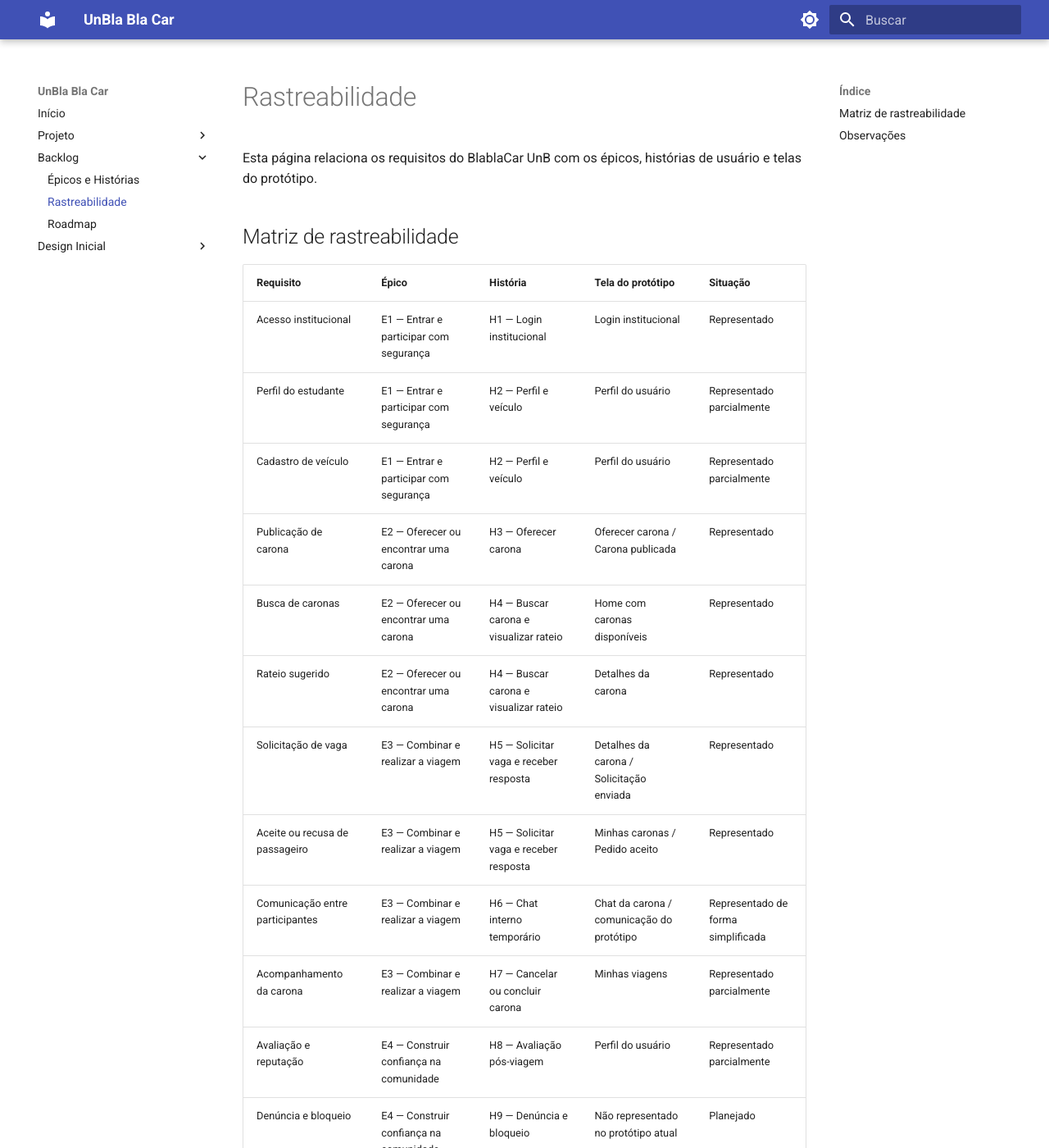
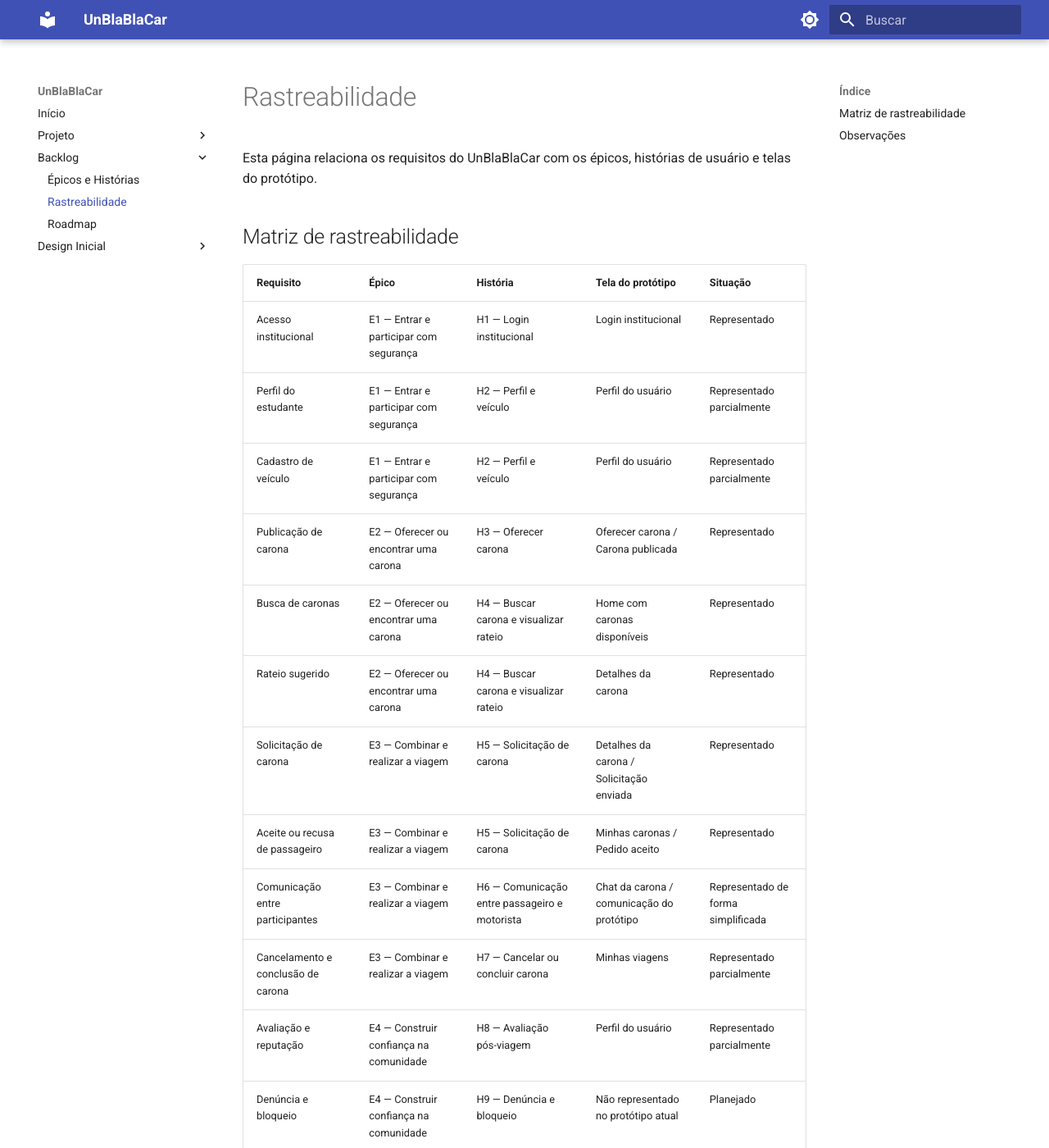
Before and after one commit to si-2026-1/blablaCar-UnB, an MkDocs documentation site: the page built from docs/backlog/rastreabilidade.md, in a window 1280 px wide and 1400 px high. Shown: the whole window at 82% size. Built offline with MkDocs 1.6.1 and Material for MkDocs 9.7.7, drawn with Linux system fonts in a browser that asks for light colours.

Commit message:
docs: corrige consistencia de requisitos e rastreabilidade

```diff
--- a/docs/backlog/rastreabilidade.md
+++ b/docs/backlog/rastreabilidade.md
@@ -1,6 +1,6 @@
 # Rastreabilidade
 
-Esta página relaciona os requisitos do BlablaCar UnB com os épicos, histórias de usuário e telas do protótipo.
+Esta página relaciona os requisitos do UnBlaBlaCar com os épicos, histórias de usuário e telas do protótipo.
 
 ## Matriz de rastreabilidade
 
@@ -12,10 +12,10 @@
 | Publicação de carona | E2 — Oferecer ou encontrar uma carona | H3 — Oferecer carona | Oferecer carona / Carona publicada | Representado |
 | Busca de caronas | E2 — Oferecer ou encontrar uma carona | H4 — Buscar carona e visualizar rateio | Home com caronas disponíveis | Representado |
 | Rateio sugerido | E2 — Oferecer ou encontrar uma carona | H4 — Buscar carona e visualizar rateio | Detalhes da carona | Representado |
-| Solicitação de vaga | E3 — Combinar e realizar a viagem | H5 — Solicitar vaga e receber resposta | Detalhes da carona / Solicitação enviada | Representado |
-| Aceite ou recusa de passageiro | E3 — Combinar e realizar a viagem | H5 — Solicitar vaga e receber resposta | Minhas caronas / Pedido aceito | Representado |
-| Comunicação entre participantes | E3 — Combinar e realizar a viagem | H6 — Chat interno temporário | Chat da carona / comunicação do protótipo | Representado de forma simplificada |
-| Acompanhamento da carona | E3 — Combinar e realizar a viagem | H7 — Cancelar ou concluir carona | Minhas viagens | Representado parcialmente |
+| Solicitação de carona | E3 — Combinar e realizar a viagem | H5 — Solicitação de carona | Detalhes da carona / Solicitação enviada | Representado |
+| Aceite ou recusa de passageiro | E3 — Combinar e realizar a viagem | H5 — Solicitação de carona | Minhas caronas / Pedido aceito | Representado |
+| Comunicação entre participantes | E3 — Combinar e realizar a viagem | H6 — Comunicação entre passageiro e motorista | Chat da carona / comunicação do protótipo | Representado de forma simplificada |
+| Cancelamento e conclusão de carona | E3 — Combinar e realizar a viagem | H7 — Cancelar ou concluir carona | Minhas viagens | Representado parcialmente |
 | Avaliação e reputação | E4 — Construir confiança na comunidade | H8 — Avaliação pós-viagem | Perfil do usuário | Representado parcialmente |
 | Denúncia e bloqueio | E4 — Construir confiança na comunidade | H9 — Denúncia e bloqueio | Não representado no protótipo atual | Planejado |
 | Privacidade de dados | Transversal | H1, H2, H6 e H9 | Login, perfil e comunicação | Parcial |
--- a/mkdocs.yml
+++ b/mkdocs.yml
@@ -1,4 +1,4 @@
-site_name: UnBla Bla Car
+site_name: UnBlaBlaCar
 site_description: Sistema de caronas para a comunidade da Universidade de Brasília
 site_url: https://si-2026-1.github.io/blablaCar-UnB/
 
```
Also changed, not shown: docs/backlog/epicos-e-historias.md (+6 -6 lines), docs/backlog/roadmap.md (+2 -2 lines), docs/projeto/decisoes-e-riscos.md (+1 -1 lines), docs/projeto/requisitos.md (+2 -1 lines).
